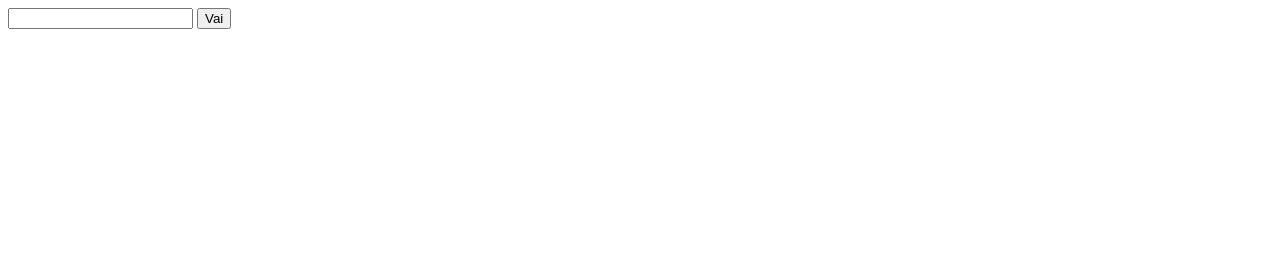
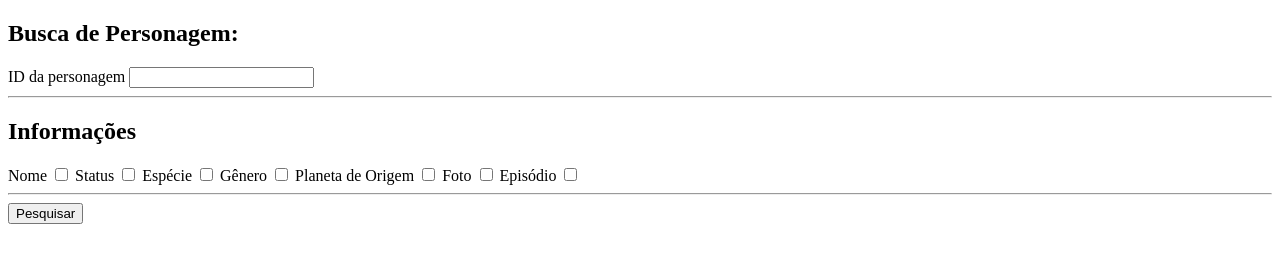
Before and after one commit to EndriwBraga/RICK-AND-MORTY-, a plain HTML site: page index.html in a window 1280 px wide. Drawn offline with Linux system fonts and the light colour scheme.

Commit message:
Primeira implementação de checkbox

```diff
--- a/index.html
+++ b/index.html
@@ -8,8 +8,37 @@
 </head>
 <body>
     <form action="" method="get">
-        <input type="number" name="" id="characterID">
-        <button id="btn-go">Vai</button>
+        <h2>Busca de Personagem:</h2>
+        <label for="characterID">ID da personagem</label>
+        <input type="number" name="characterID" id="characterID">
+
+        <hr>
+
+        <h2>Informações</h2>
+        <label for="name">Nome</label>
+        <input type="checkbox" name="name" id="name">
+
+        <label for="status">Status</label>
+        <input type="checkbox" name="status" id="status">
+
+        <label for="species">Espécie</label>
+        <input type="checkbox" name="species" id="species">
+
+        <label for="gender">Gênero</label>
+        <input type="checkbox" name="gender" id="gender">
+
+        <label for="origin">Planeta de Origem</label>
+        <input type="checkbox" name="origin" id="origin">
+
+        <label for="image">Foto</label>
+        <input type="checkbox" name="image" id="image">
+
+        <label for="episode">Episódio</label>
+        <input type="checkbox" name="episode" id="episode">
+
+        <hr>
+
+        <button id="btn-go">Pesquisar</button>
     </form>
     <pre id="content"></pre>
     <img src="" alt="" id="img">
--- a/js/script.js
+++ b/js/script.js
@@ -10,13 +10,25 @@ const fetchApi = (value) => {
         console.log(data);
         return data;
     })
+    return result;
+}
 
-    return result;
+const keys = ['name', 'status', 'species', 'gender', 'origin', 'image', 'episode'];
+
+const buildResult = (result) => {
+    const newObject = {};
+    keys.map((key) => document.getElementById(key)).map((elem) =>{
+        elem.checked && (newObject[elem.name] = result[elem.name]);
+    });
+
+    return newObject
 }
 
 btnGo.addEventListener('click', async (event)=>{
     event.preventDefault();
     const result = await fetchApi(characterId.value);
-    contentPre.textContent = `${JSON.stringify(result, undefined, 2)}`;
+    //contentPre.textContent = `${JSON.stringify(result, undefined, 2)}`;
+
+    contentPre.textContent = `${JSON.stringify(buildResult(result), undefined, 2)}`;
     image.src = `${result.image}`;
 });
```
